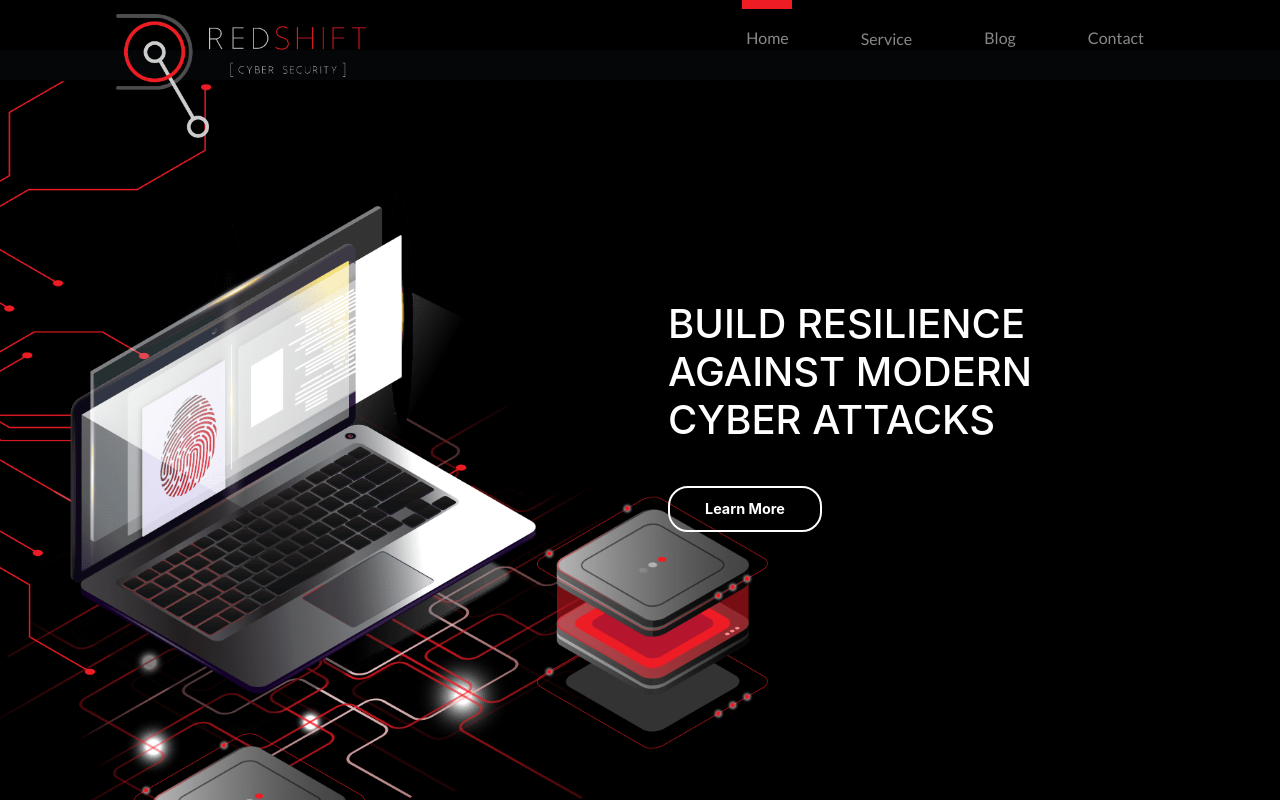
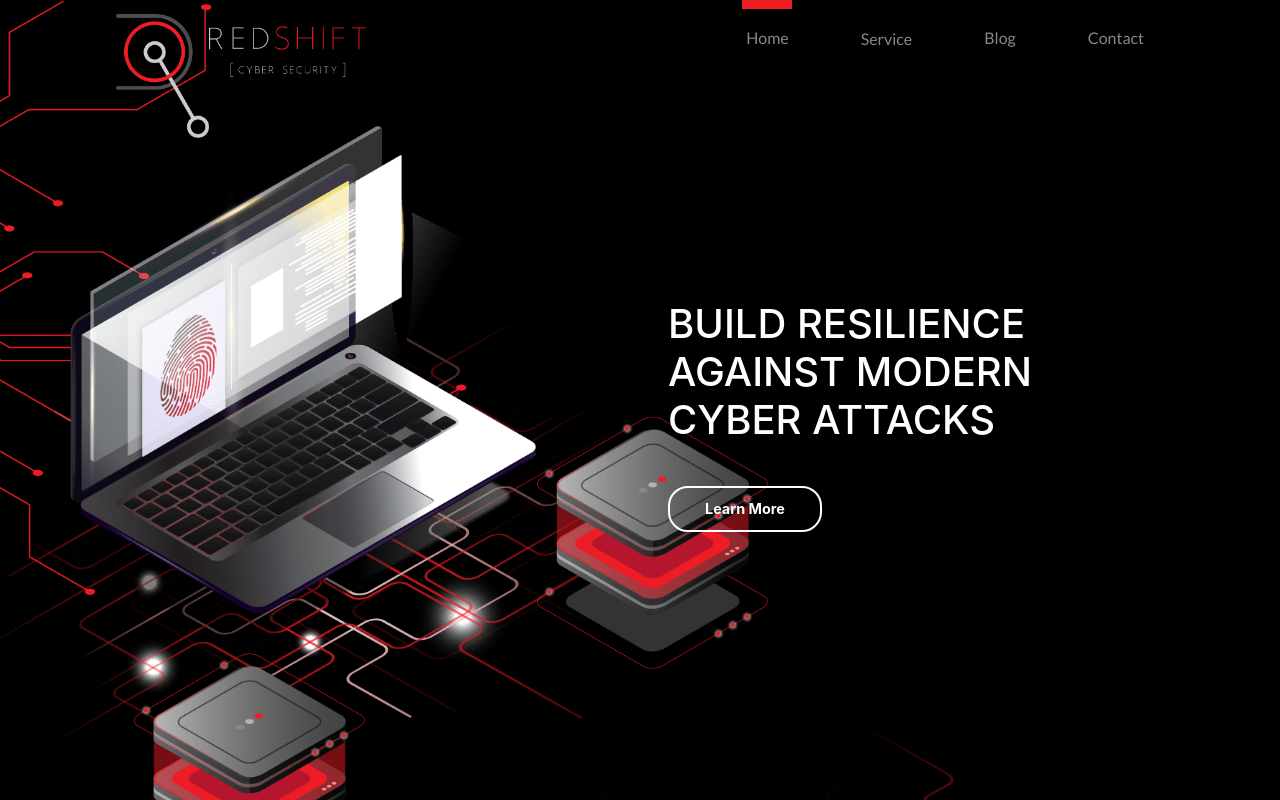
Before and after one commit to Panfi/Redshift, a React (Create React App) app: page / in a window 1280 px wide. Shown: the top 800 px of the page. Built offline with nearby package versions, Linux system fonts and the light colour scheme.

Commit message:
Update home.js
removed padding to banner background image

```diff
--- a/src/pages/homeComponent/home.js
+++ b/src/pages/homeComponent/home.js
@@ -143,7 +143,7 @@ class Home extends Component {
               animationData: animations.Website_Header,
             }}
             style={{
-              paddingTop: 80, height: null, width: isMobile ? '150%' : '110%',
+              paddingTop: 0, height: null, width: isMobile ? '150%' : '110%',
               marginLeft: isMobile ? null : -30
             }}
             isStopped={this.state.isStopped}
```
